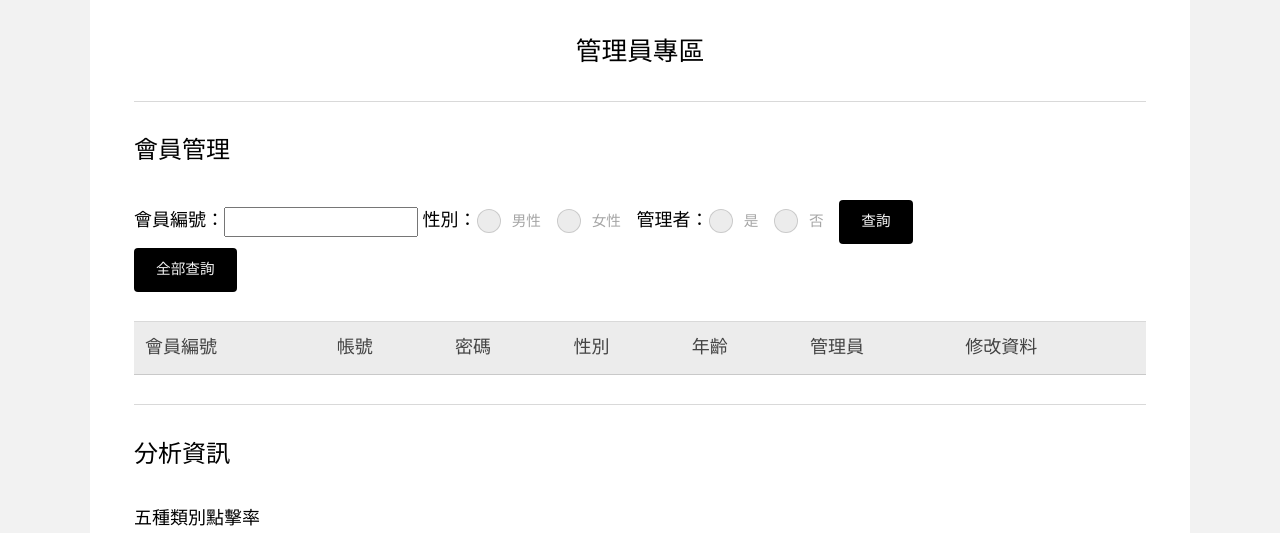
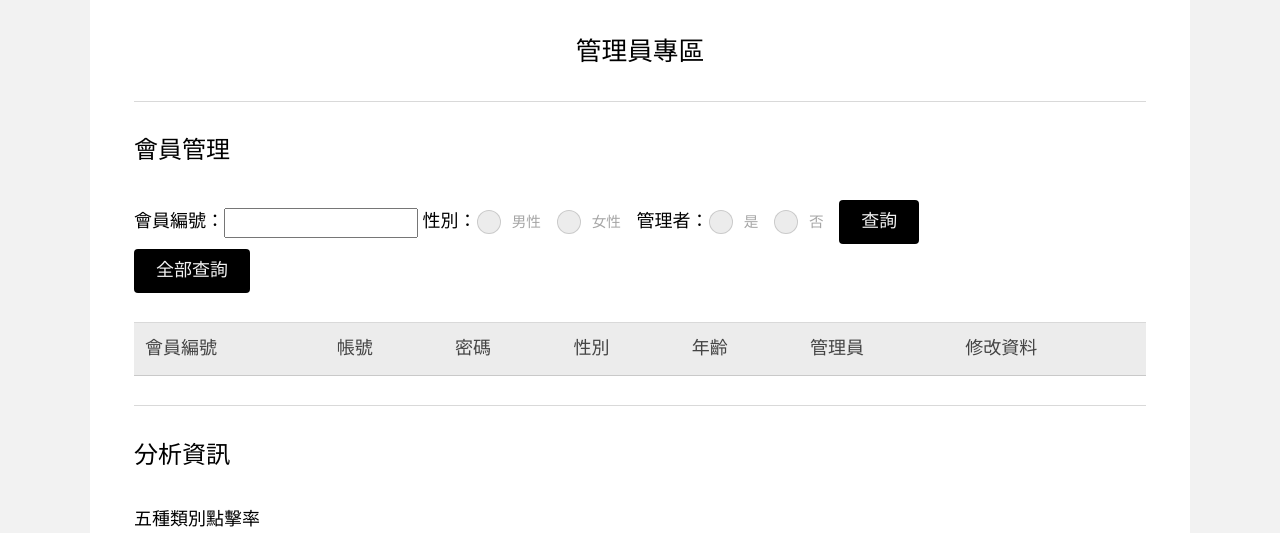
Before and after one commit to blossom0918/Tarot, a PHP site: page /backstage.php?admin=1 in a window 1280 px wide. Shown: the part 145-678 px from the top of the page. Run offline with PHP 8.4, Linux system fonts and the light colour scheme; data that the repository does not hold is empty; some libraries are stand-ins or nearby versions.

Commit message:
Update backstage.php

```diff
--- a/backstage.php
+++ b/backstage.php
@@ -44,11 +44,11 @@
 							<input type="radio" name="gender" value="female" id="female"><label for="female">女性</label>
 							管理者：<input type="radio" name="admin" value="1" id="1"><label for="1">是</label>
 							<input type="radio" name="admin" value="0" id="0"><label for="0">否</label>
-							<input type="submit" name="submit" value="查詢">
+							<input type="submit" name="submit" value="查詢" style="font-size:18px; font-family:'微軟正黑體'">
 						</form>
 						<form action="" method="get">
 							<input type="hidden" name="send" value="all">
-							<input type="submit" name="submit" value="全部查詢">
+							<input type="submit" name="submit" value="全部查詢" style="font-size:18px; font-family:'微軟正黑體'">
 						</form>
 
 						<?php
```
